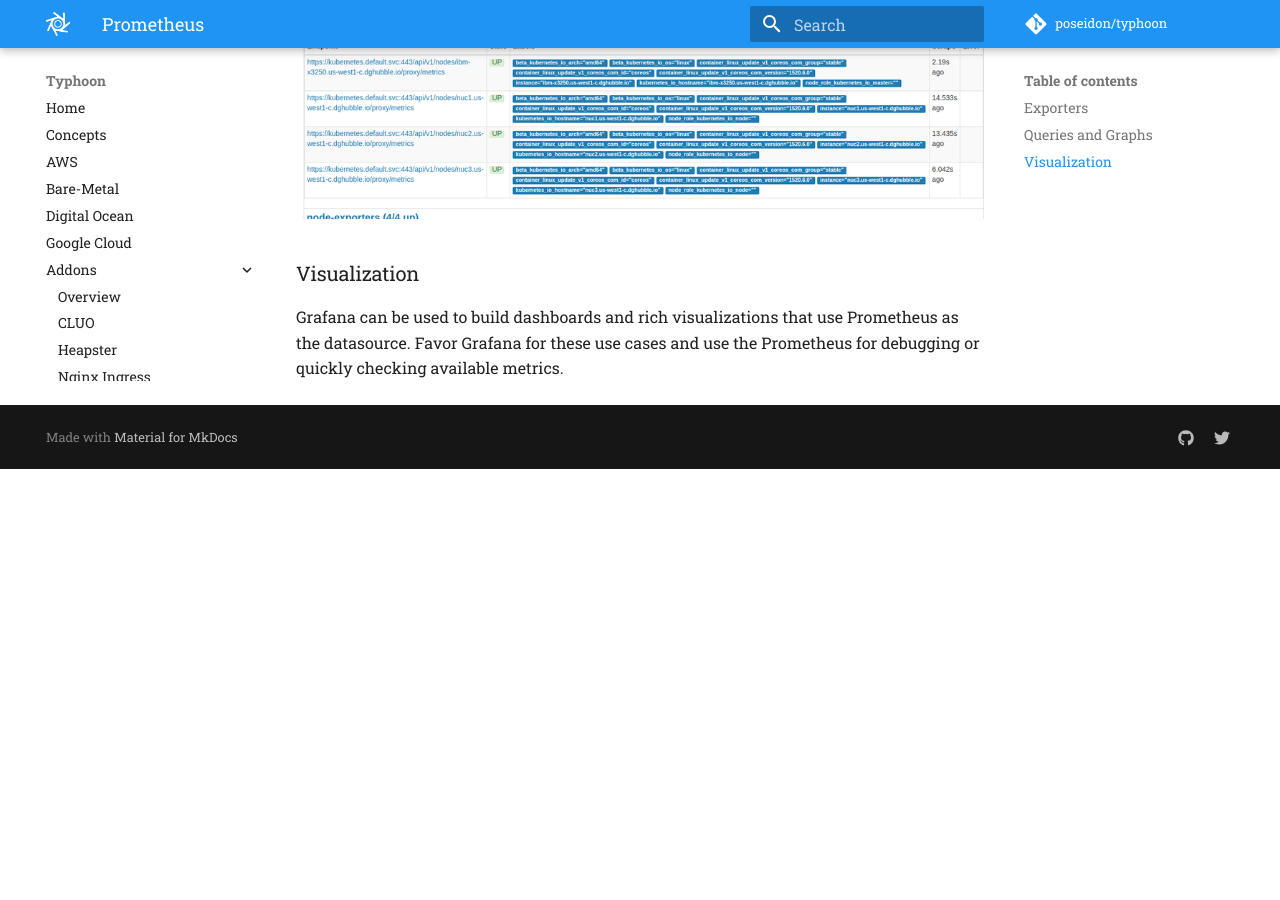
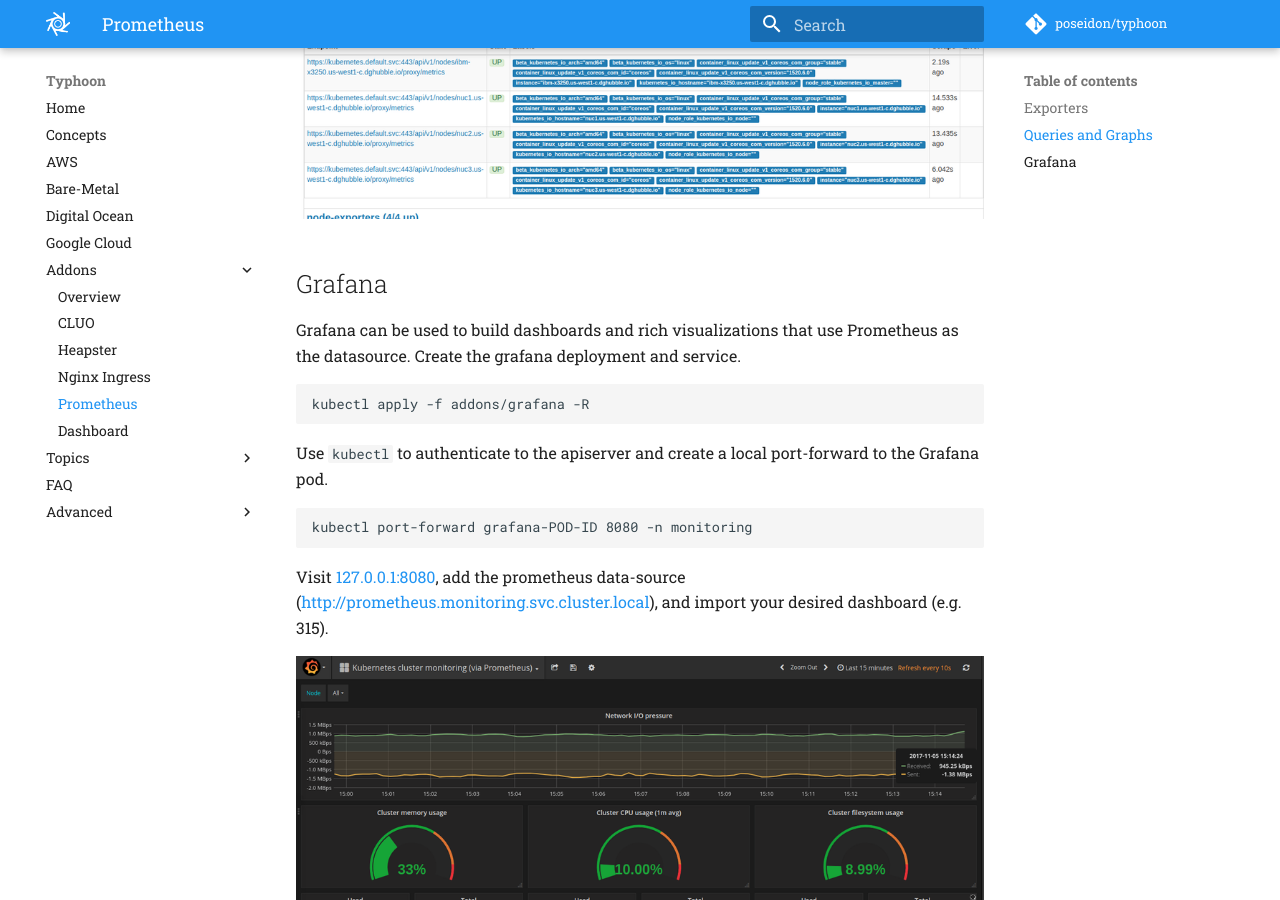
Before and after one commit to poseidon/typhoon, an MkDocs documentation site: the page built from docs/addons/prometheus.md, in a window 1280 px wide and 900 px high, scrolled down 1974 px. Built offline with MkDocs 1.6.1 and Material for MkDocs 9.7.7, drawn with Linux system fonts in a browser that asks for light colours; comment, search, counter and statistics services are not loaded; old or Windows-style settings are respelled for this version of MkDocs; before the commit the page ends 2443 px from its top, so only the background shows below that.

Commit message:
addons: Add grafana 4.6.1 and extend prometheus docs

````diff
--- a/docs/addons/prometheus.md
+++ b/docs/addons/prometheus.md
@@ -45,6 +45,20 @@
 <br/>
 ![Prometheus Targets](/img/prometheus-targets.png)
 
-### Visualization
+## Grafana
 
-Grafana can be used to build dashboards and rich visualizations that use Prometheus as the datasource. Favor Grafana for these use cases and use the Prometheus for debugging or quickly checking available metrics.
+Grafana can be used to build dashboards and rich visualizations that use Prometheus as the datasource. Create the grafana deployment and service.
+
+```
+kubectl apply -f addons/grafana -R
+```
+
+Use `kubectl` to authenticate to the apiserver and create a local port-forward to the Grafana pod.
+
+```
+kubectl port-forward grafana-POD-ID 8080 -n monitoring
+```
+
+Visit [127.0.0.1:8080](http://127.0.0.1:8080), add the prometheus data-source (http://prometheus.monitoring.svc.cluster.local), and import your desired dashboard (e.g. 315).
+
+![Grafana Dashboard](/img/grafana-dashboard.png)
````
Also changed, not shown: docs/addons/overview.md (+2 -2 lines), docs/img/grafana-dashboard.png (added), 2 other files.
